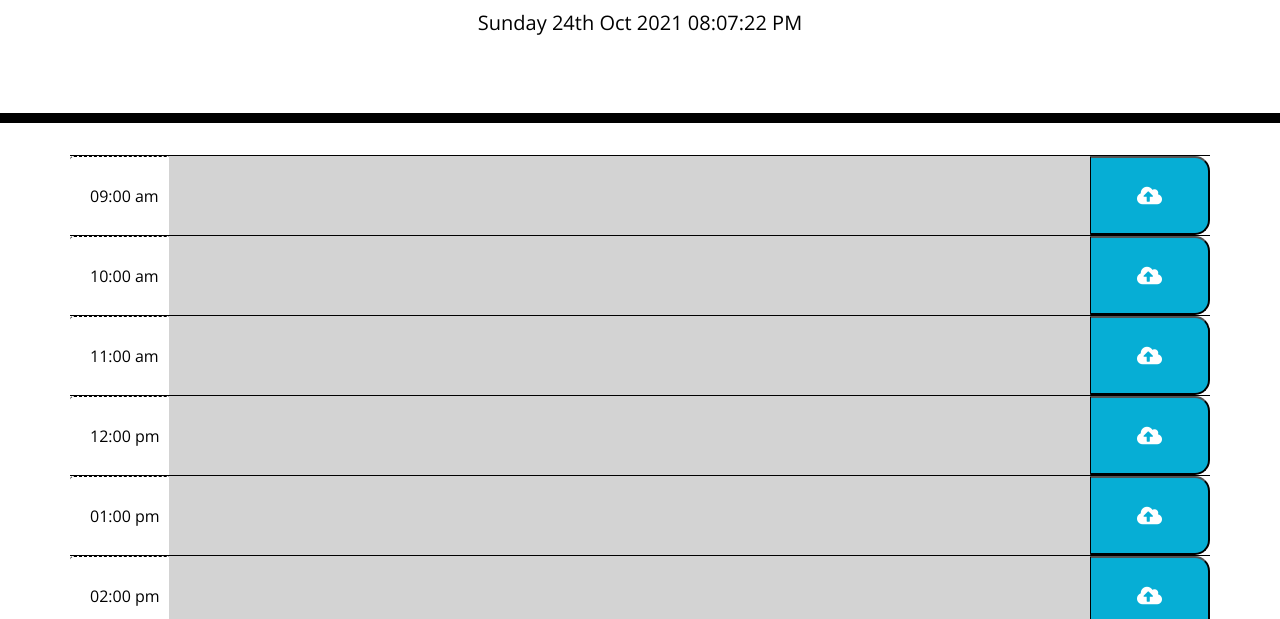
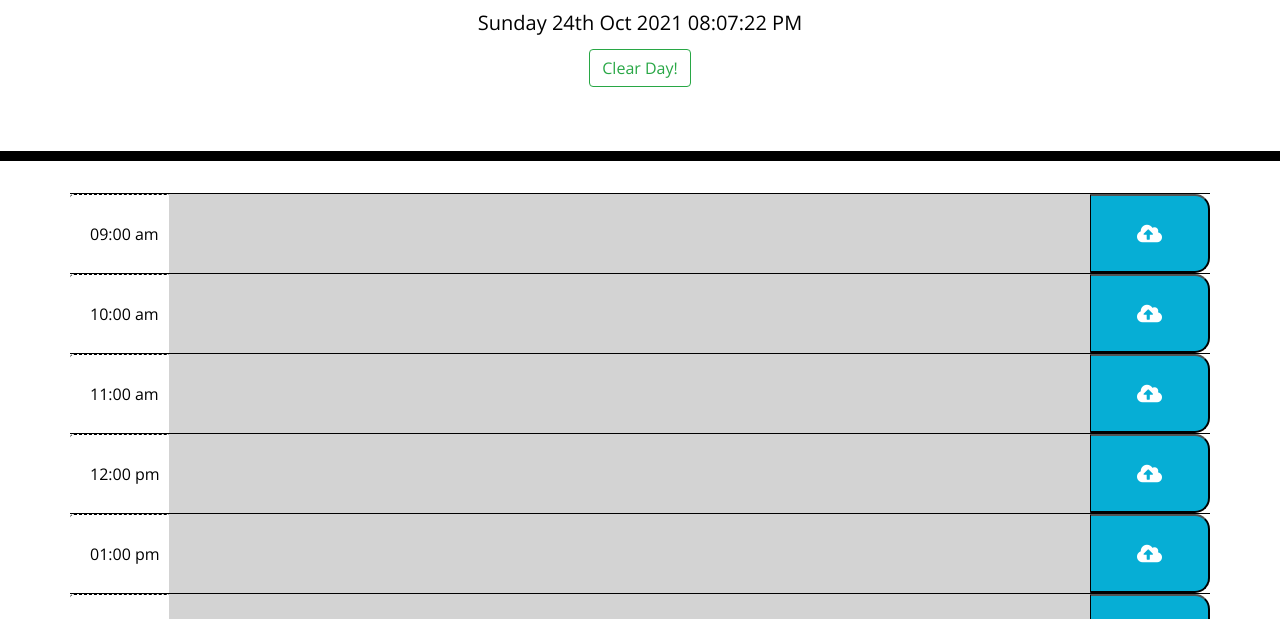
Before and after one commit to TenderDigits/Scheduler, a plain HTML site: page index.html in a window 1280 px wide. Shown: the part 181-800 px from the top of the page. Drawn offline with nearby package versions, Linux system fonts and the light colour scheme.

Commit message:
adding clear day button

```diff
--- a/index.html
+++ b/index.html
@@ -27,6 +27,7 @@
       <h1 class="display-3">Work Day Scheduler</h1>
       <p class="lead">A simple calendar app for scheduling your work day</p>
       <p id="currentDay" class="lead"></p>
+      <button type="button" class="btn btn-outline-success" id="clearDay">Clear Day!</button>
     </header>
     <div class="container">
       <!-- Timeblocks go here -->
```
